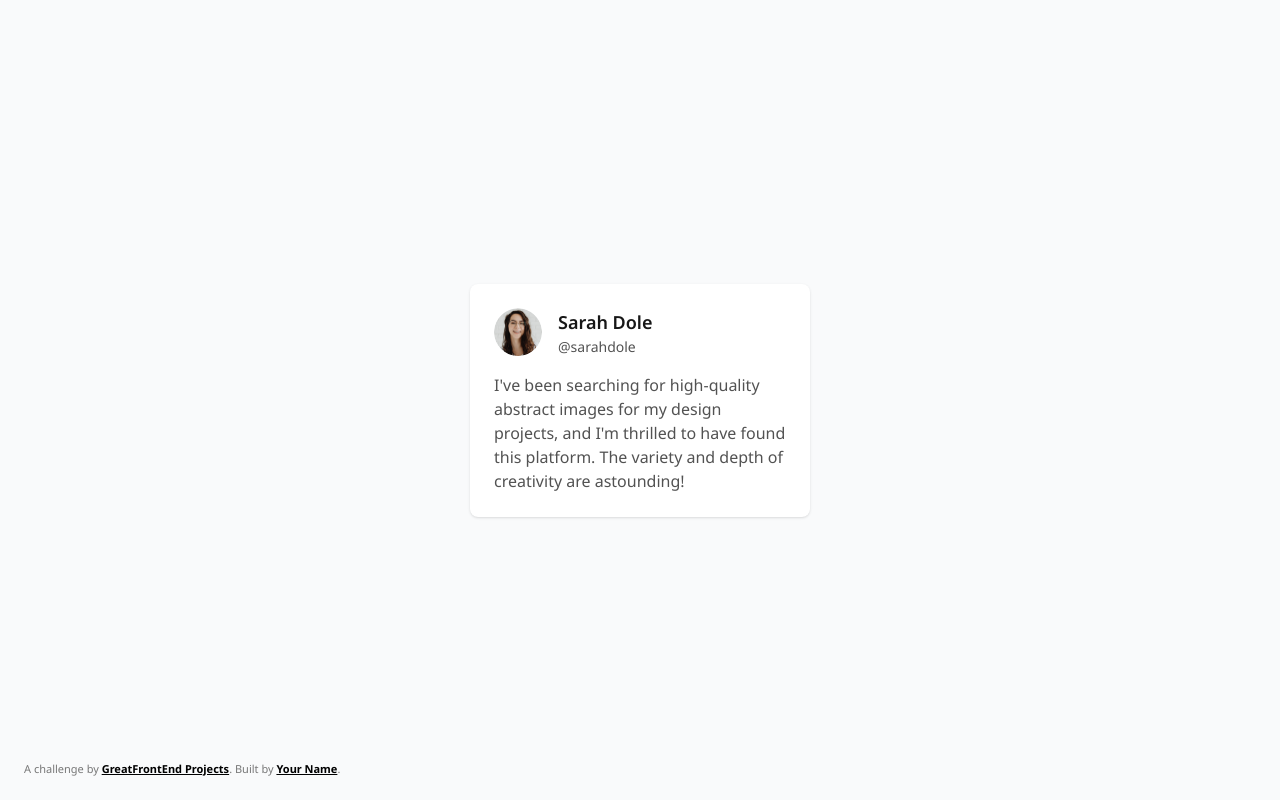
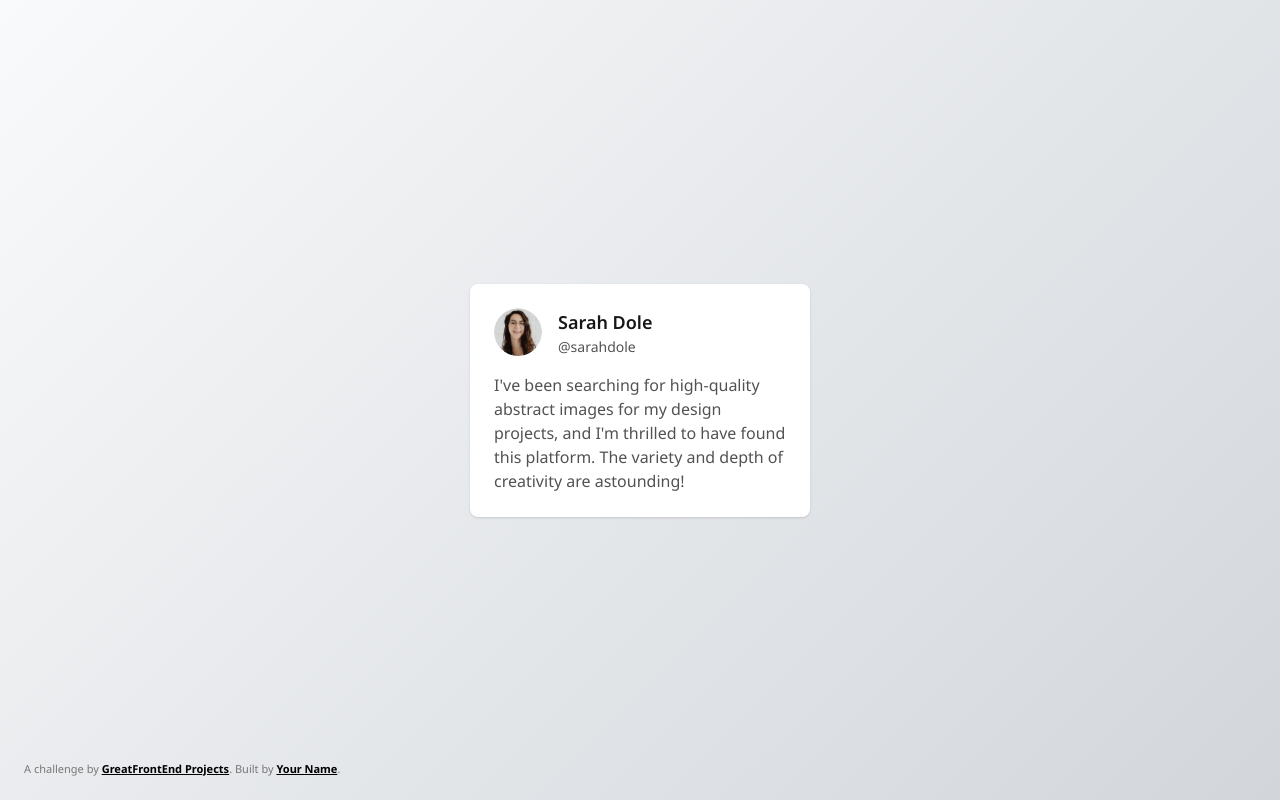
Before and after one commit to knganesh97/testimonial-card, a plain HTML site: page index.html in a window 1280 px wide. Drawn offline with Linux system fonts and the light colour scheme.

Commit message:
style: update body background to a gradient for improved aesthetics

```diff
--- a/css/style.css
+++ b/css/style.css
@@ -41,7 +41,7 @@
 body {
   font-family: var(--font-family);
   min-height: 100vh;
-  background-color: var(--color-bg-page);
+  background: linear-gradient(135deg, #F9FAFB 0%, #D2D6DB 100%);
   -webkit-font-smoothing: antialiased;
   -moz-osx-font-smoothing: grayscale;
   text-rendering: optimizeLegibility;
```
